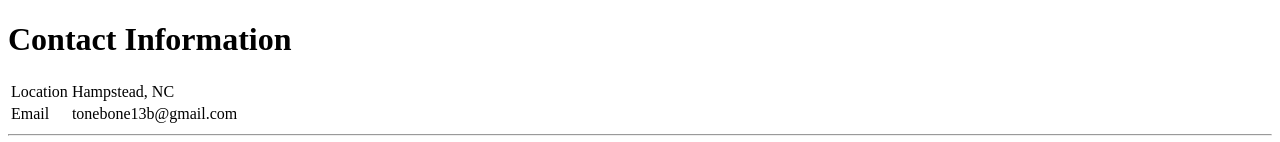
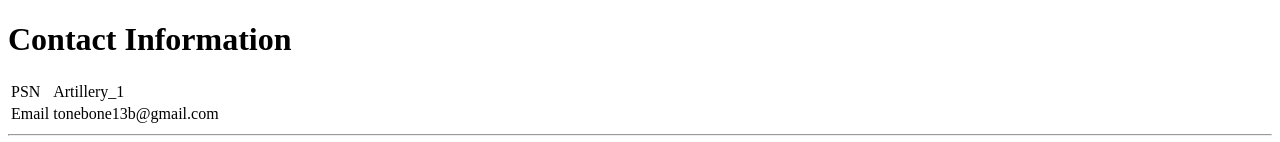
Before and after one commit to CloudCode13b/cv, a plain HTML site: page contact me.html in a window 1280 px wide. Shown: the top 142 px of the page. Drawn offline with Linux system fonts and the light colour scheme.

Commit message:
Added table data
Removed location.
Added PSN username

```diff
--- a/contact me.html
+++ b/contact me.html
@@ -8,8 +8,8 @@
     <h1>Contact Information</h1>
   <table>
     <tr>
-      <td>Location</td>
-      <td>Hampstead, NC</td>
+      <td>PSN</td>
+      <td>Artillery_1</td>
     </tr>
     <tr>
       <td>Email</td>
```
